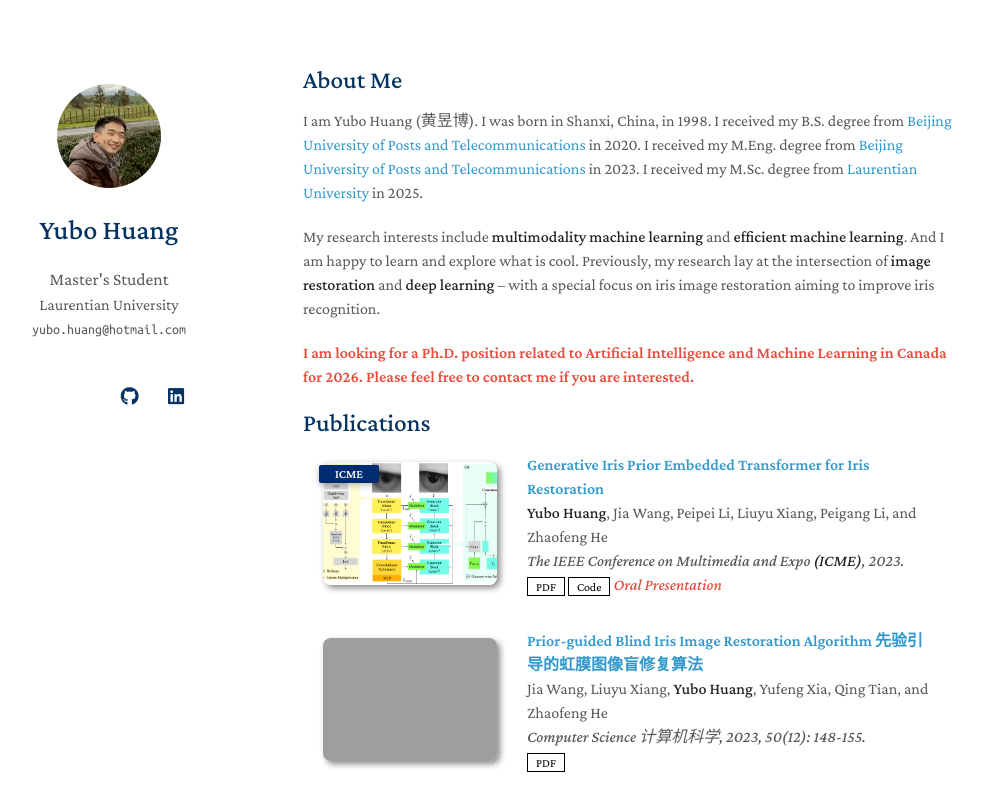
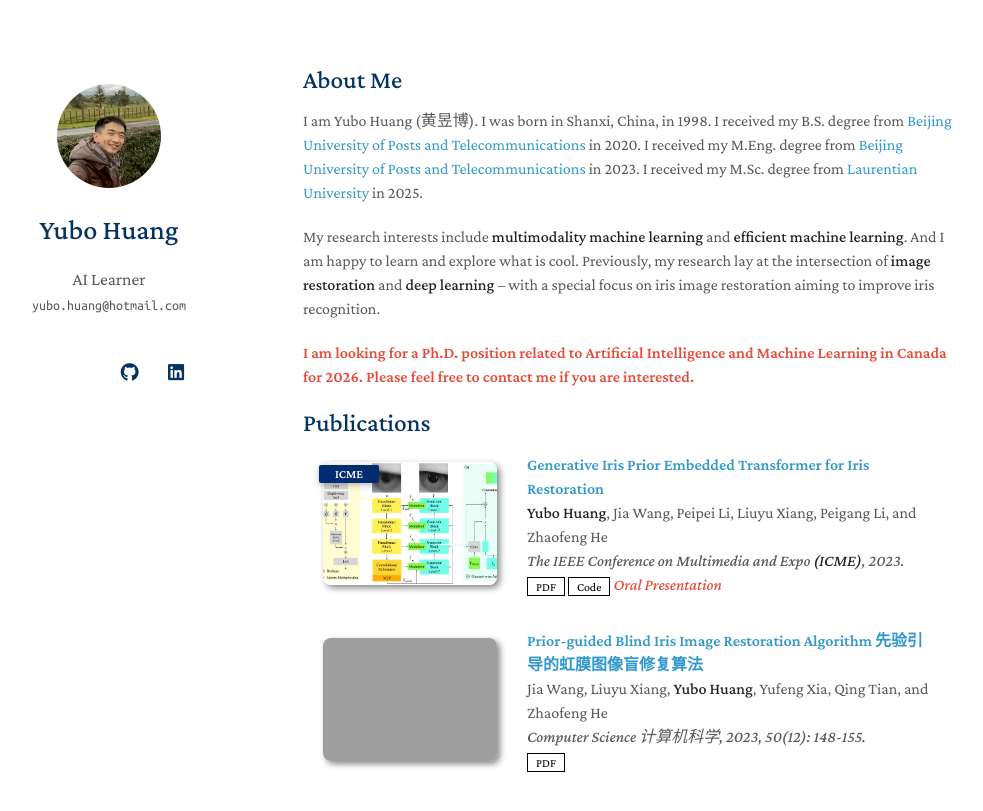
Before and after one commit to yubohuangai/charlton, a Jekyll site: the page built from index.md, in a window 1280 px wide. Shown: the top 811 px of the page, without its empty margins (167-1150 px from the left). Built offline with Jekyll 4.4.1, drawn with Linux system fonts in a browser that asks for light colours; nearby versions of some CDN libraries; a style sheet for code colours, icons or effects is not loaded; our own code applies the rules of GitHub Pages for plain Markdown files; grey boxes are pictures that could not be loaded.

Commit message:
update position

```diff
--- a/_config.yml
+++ b/_config.yml
@@ -1,7 +1,7 @@
 # Basic Information
 title: Yubo Huang
-position: Master's Student
-affiliation: Laurentian University
+position: AI Learner
+affiliation:
 email: yubo.huang@hotmail.com
 
 # Search Engine Optimization (SEO)
```
